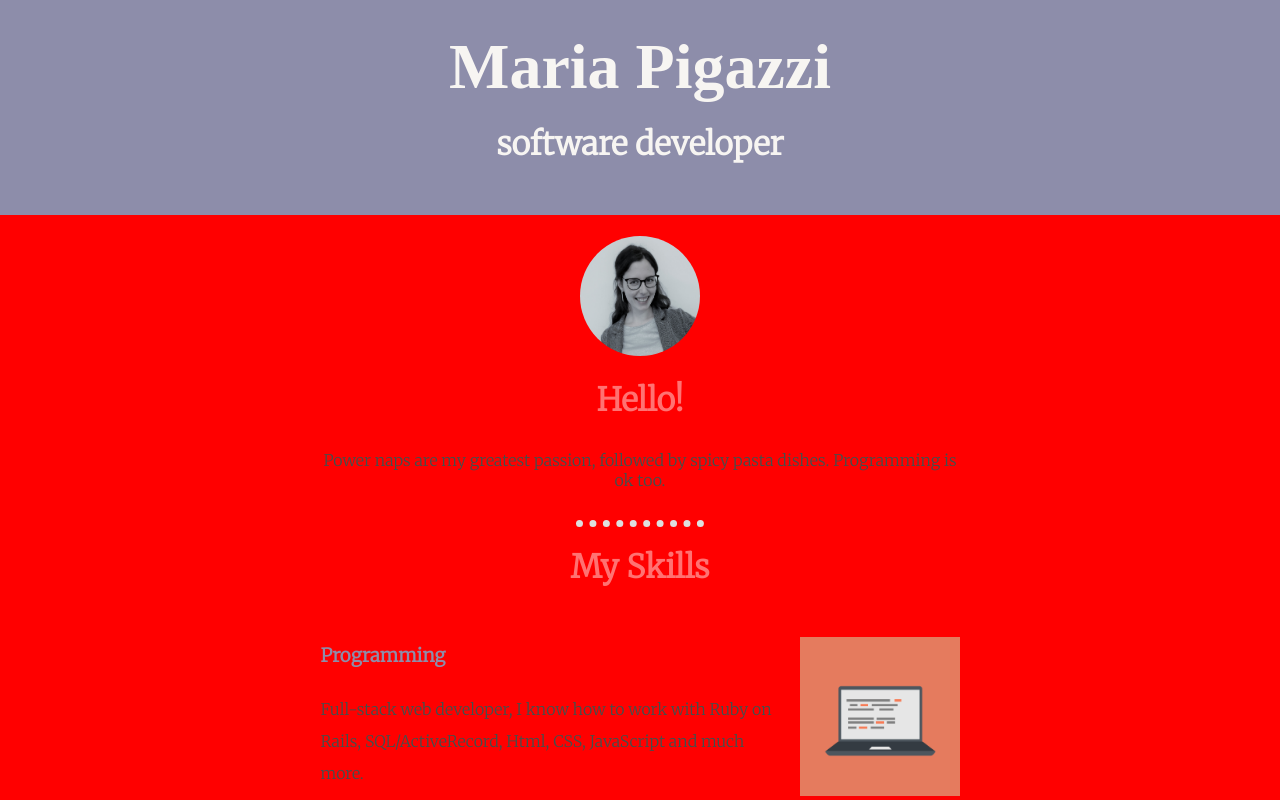
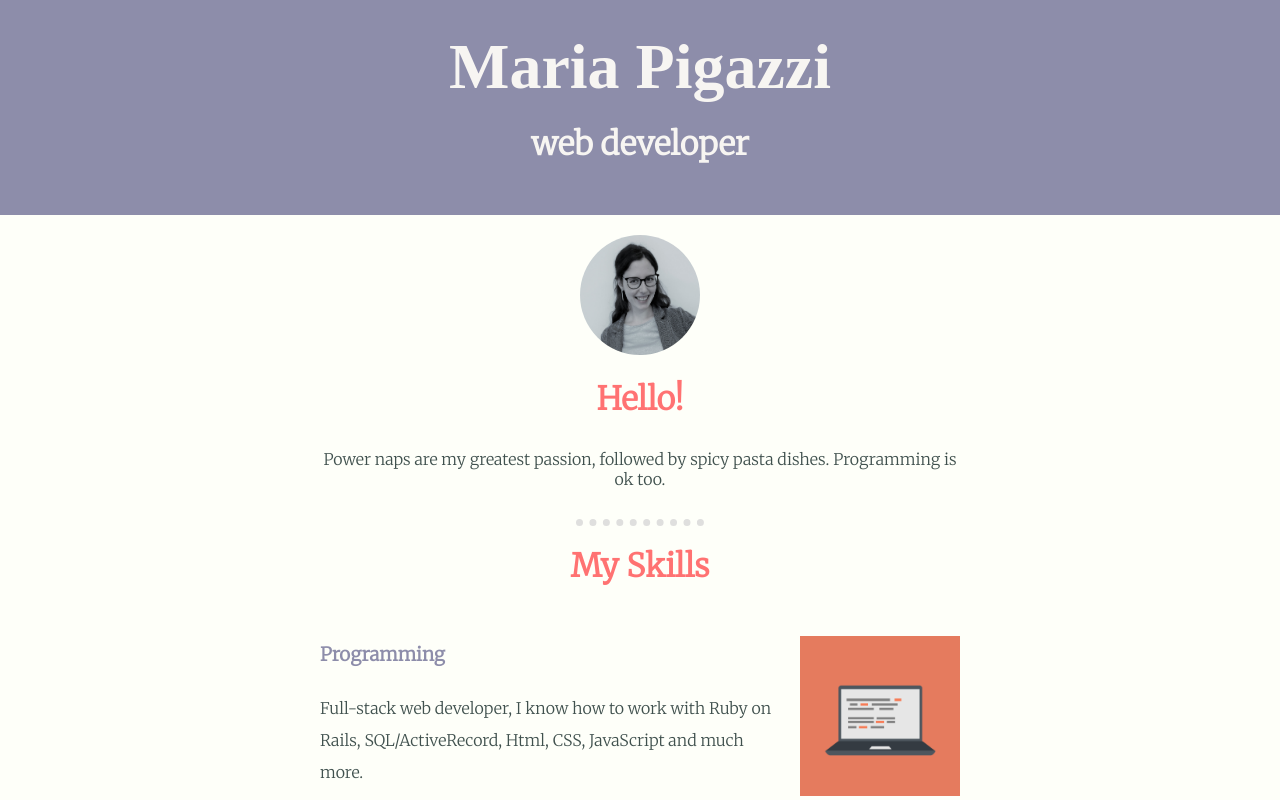
Before and after one commit to maria-pigazzi/profile, a plain HTML site: page index.html in a window 1280 px wide. Shown: the top 800 px of the page. Drawn offline with Linux system fonts and the light colour scheme; a web font is replaced by a local one.

Commit message:
minor changes in text and bck-color

```diff
--- a/index.html
+++ b/index.html
@@ -14,7 +14,7 @@
 <body>
   <div class="top-c">
     <h1>Maria Pigazzi</h1>
-    <h2>software developer</h2>
+    <h2>web developer</h2>
   </div>
   <div class="middle-c">
     <div class="profile">
--- a/style.css
+++ b/style.css
@@ -55,8 +55,7 @@ hr {
 }
 
 .middle-c {
-  background-color: red;
-  border: 1px solid red;
+  background-color: #fefff9;
 }
 
 .skill-row {
```
